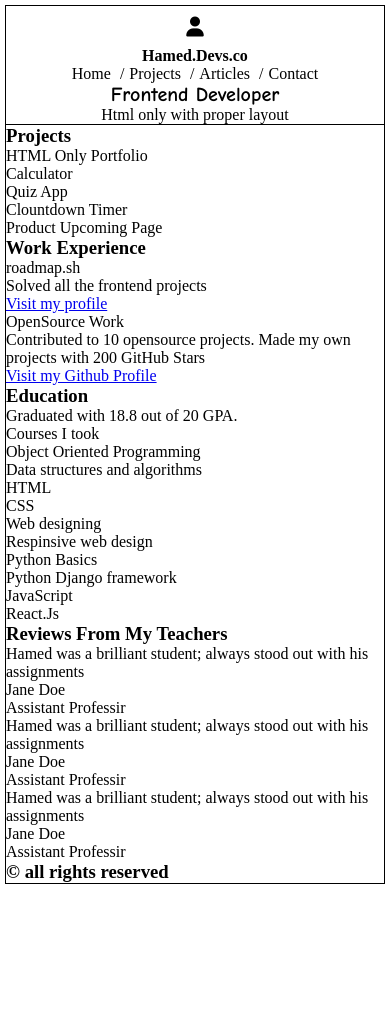
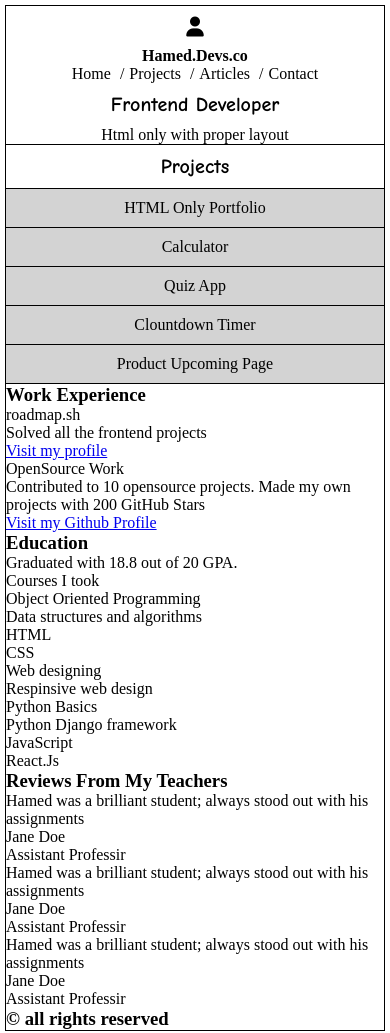
Before and after one commit to itachithelast/003-advanced-portfolio-with-CSS, a plain HTML site: page index.html in a window 390 px wide. Before the commit the page ends 889 px from the top, so only its background shows below. Drawn offline with Linux system fonts and the light colour scheme.

Commit message:
mobile-view projects ready

```diff
--- a/index.html
+++ b/index.html
@@ -28,14 +28,14 @@
       <p class="text-center border-bottom">Html only with proper layout</p>
     </header>
     <main>
-      <section>
-        <h3>Projects</h3>
+      <section id="projects">
+        <h3 class="title text-center border-bottom">Projects</h3>
         <ul>
-          <li>HTML Only Portfolio</li>
-          <li>Calculator</li>
-          <li>Quiz App</li>
-          <li>Clountdown Timer</li>
-          <li>Product Upcoming Page</li>
+          <li class="text-center nav-li border-bottom"><a class="nav-link" href="#">HTML Only Portfolio</a></li>
+          <li class="text-center nav-li border-bottom"><a class="nav-link" href="#">Calculator</a></li>
+          <li class="text-center nav-li border-bottom"><a class="nav-link" href="#">Quiz App</a></li>
+          <li class="text-center nav-li border-bottom"><a class="nav-link" href="#">Clountdown Timer</a></li>
+          <li class="text-center nav-li border-bottom"><a class="nav-link" href="#">Product Upcoming Page</a></li>
         </ul>
       </section>
       <section>
--- a/style.css
+++ b/style.css
@@ -36,4 +36,9 @@ i{
 .title{
     font-family: "Comic Neue";
     font-size: 20px;
+    padding: 10px;
 }
+#projects li{
+    padding: 10px;
+    background-color: lightgrey;
+}
```
